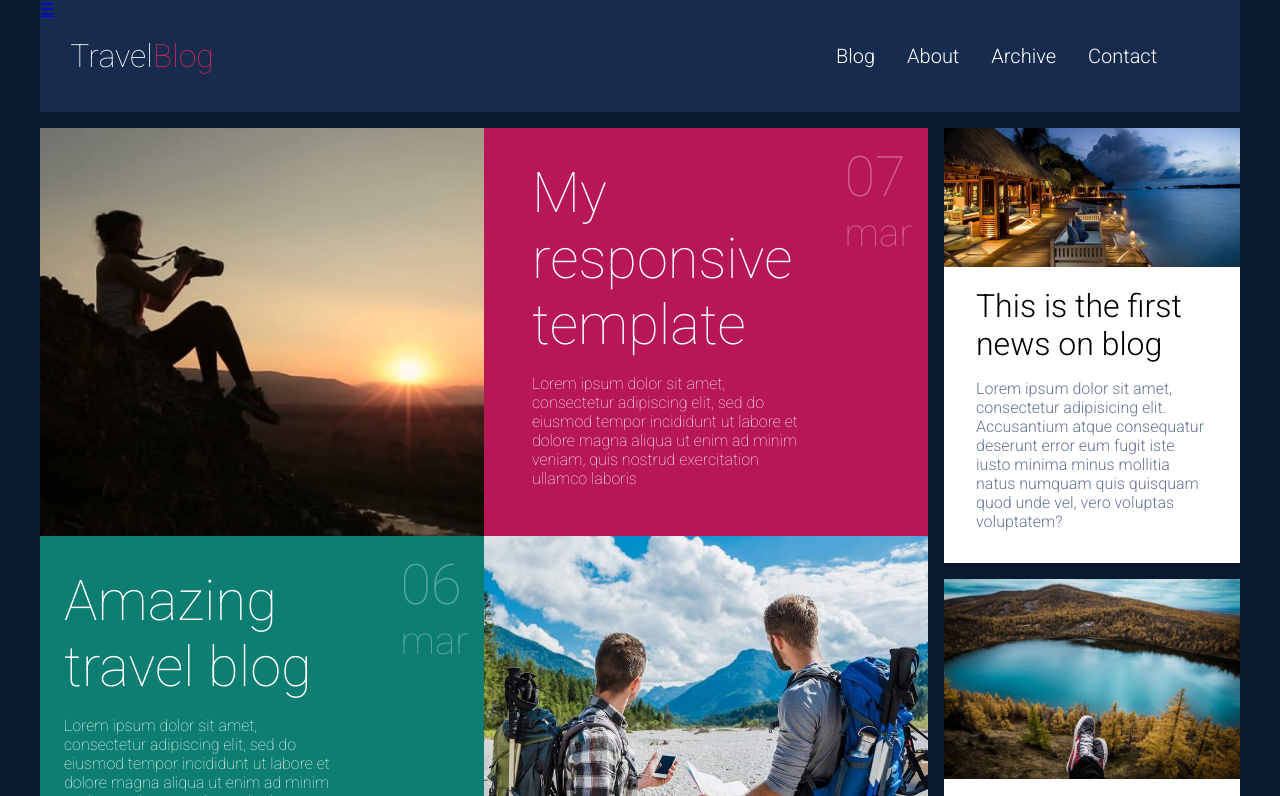
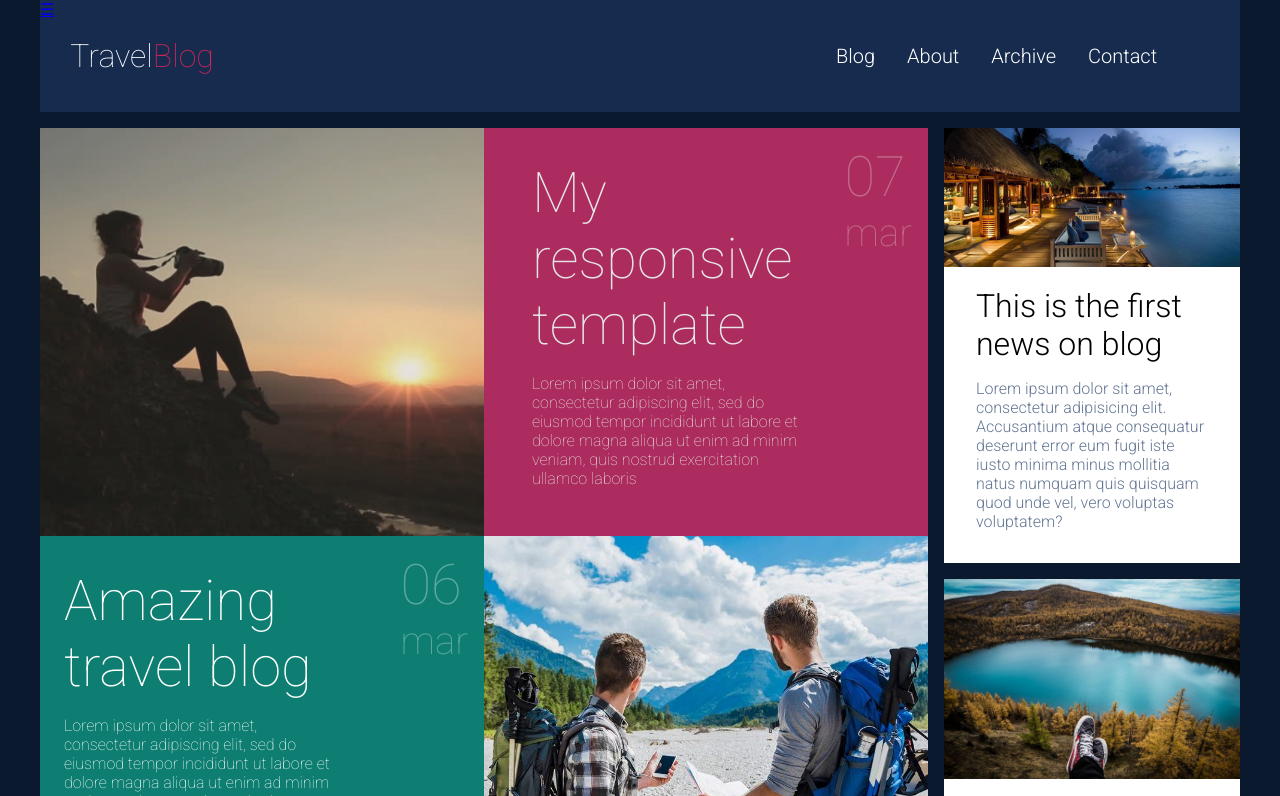
Before and after one commit to oksankapl17/FLX, a plain HTML site: page FLX_homework_5/homework/src/index.html in a window 1280 px wide. In both pictures the pointer is over the element 484 px from the left and 332 px from the top of the page. Shown: the top 796 px of the page. Drawn offline with Linux system fonts and the light colour scheme.

Commit message:
Homework #5 Hover

```diff
--- a/FLX_homework_5/homework/src/styles.css
+++ b/FLX_homework_5/homework/src/styles.css
@@ -142,6 +142,12 @@ section .content {
     grid-template-columns: repeat(2, 1fr);
     grid-template-rows: 1fr;
     grid-column: 1/3;
+}
+
+section .content:hover {
+    -webkit-filter: contrast(0.8);
+    filter: contrast(0.8);
+    cursor: pointer;
 }
 
 
```
